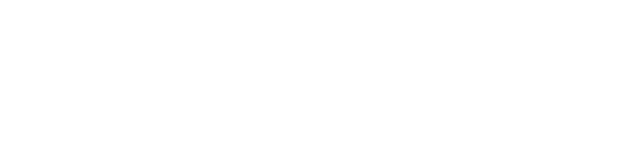
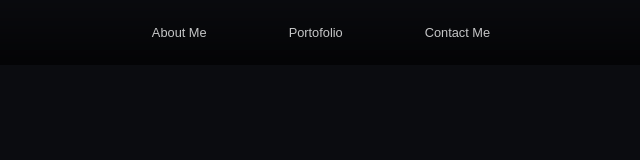
Before and after one commit to RevoU-FSSE-2/week-4-hartantodody, a plain HTML site: page index.html in a window 1280 px wide. Shown: the whole page, without its empty margins (319-959 px from the left). Drawn offline with Linux system fonts and the light colour scheme.

Commit message:
add structure and styling navbar

```diff
--- a/css/style.css
+++ b/css/style.css
@@ -1,12 +1,3 @@
-*{
-    box-sizing: border-box;
-    margin: 0;
-    padding: 0;
-    list-style-type: none;
-    text-decoration: none;
-    color: whitesmoke;
-}
-
 :root{
     --heading: #66fcf1;
     --icon-list: #45a293;
@@ -15,7 +6,57 @@
     --hard-bg: #0b0c10;
 }
 
+*{
+    box-sizing: border-box;
+    margin: 0;
+    padding: 0;
+    list-style-type: none;
+    text-decoration: none;
+    color: var(--text);
+    font-family: Arial, Helvetica, sans-serif;
+}
+
+
 html{
-    background-color: rgb(56, 56, 56);
+    background-color: var(--hard-bg)    ;
     scroll-behavior: smooth;
 }
+
+/* NAVIGATION BAR */
+
+header nav ul{
+    display: flex;
+    justify-content: space-between;
+    align-items: center;
+    width: 100%;
+    height: 65px;
+    padding: 16px;
+    position: fixed;
+    background: linear-gradient(180deg, #0000001b, #000000a0);
+    font-size: 0.8rem;
+}
+
+header nav ul a{
+    padding:16px;
+}
+
+@media only screen and (min-width: 768px){
+    header nav ul{
+        justify-content: center;
+        align-items: center;
+    }
+}
+
+@media only screen and (min-width: 1024px){
+    header nav ul{
+        justify-content: center;
+        align-items: center;
+        gap: 50px;
+    }
+
+    header nav ul li a:hover{
+        background-color: var(--heading);
+        color: black;
+        border: none;
+    }
+}
--- a/index.html
+++ b/index.html
@@ -3,9 +3,18 @@
 <head>
     <meta charset="UTF-8">
     <meta name="viewport" content="width=device-width, initial-scale=1.0">
+    <link rel="stylesheet" href="css/style.css">
     <title>Dody's Page</title>
 </head>
 <body>
-
+    <header>
+        <nav>
+            <ul>
+              <li><a href="#">About Me</a></li>
+              <li><a href="#">Portofolio</a></li>
+              <li><a href="#">Contact Me</a></li>
+            </ul>
+        </nav>
+    </header>
 </body>
 </html>
```
